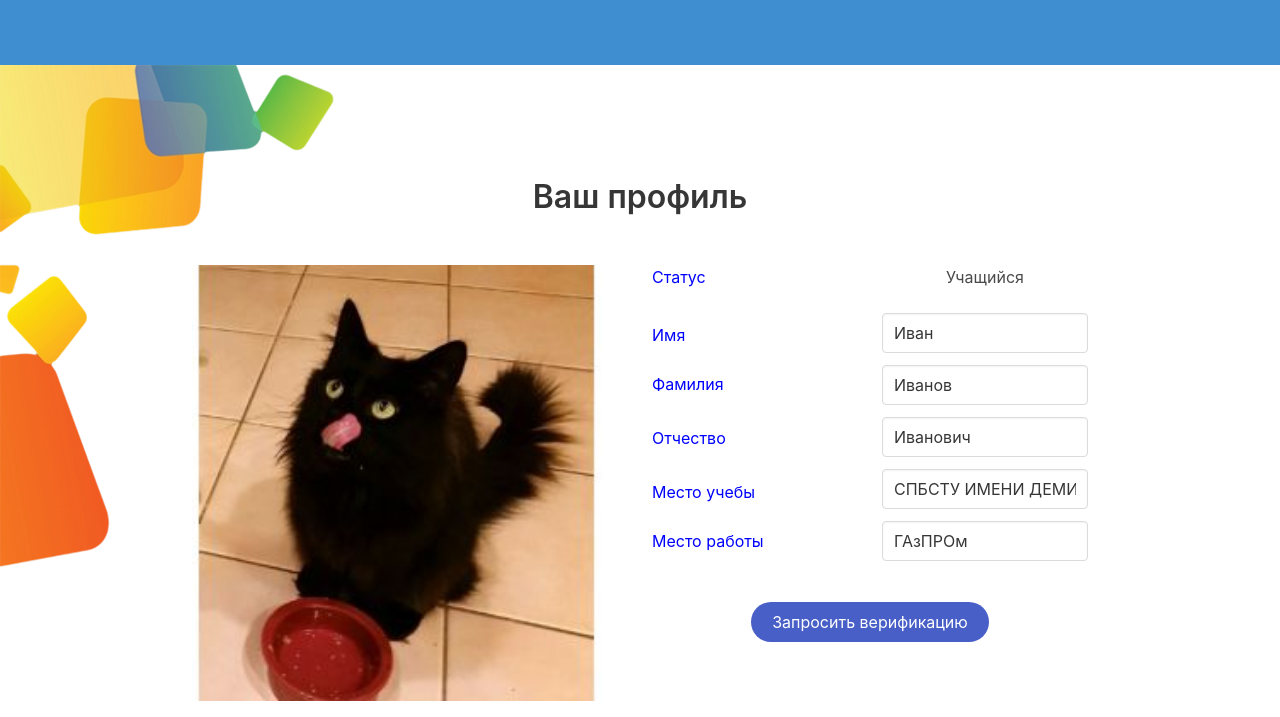
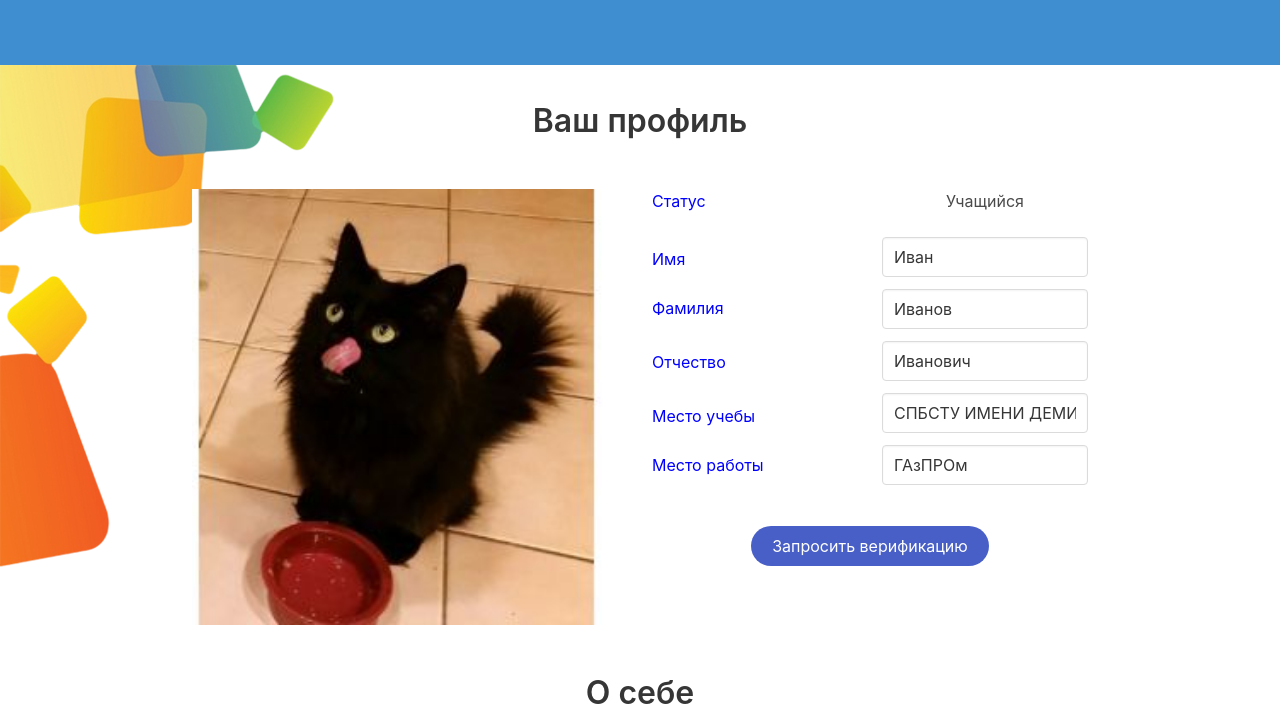
Before and after one commit to newpagexyz/besthack-front, a plain HTML site: page lk.html in a window 1280 px wide. Shown: the part 83-800 px from the top of the page. Drawn offline with nearby package versions, Linux system fonts and the light colour scheme.

Commit message:
Update lk.html

```diff
--- a/lk.html
+++ b/lk.html
@@ -135,9 +135,9 @@
 
     <div class="is-fullheight-with-navbar" style=" background:url(verh.png)  no-repeat; padding-top: 5%;  ">
 
-        <section class="container " style="margin-top: 2%; padding:0 10% ; ">
+        <section class="container " style="margin-top: -2%; padding:0 10% ; ">
 
-            <p class="title " style="text-align: center; margin: 50px 0; ">Ваш профиль</p>
+            <p class="title " style="text-align: center; margin: 0 0 50px; ">Ваш профиль</p>
             <div class="columns is-centered ">
 
                 <div class="column is-auto ">
```
